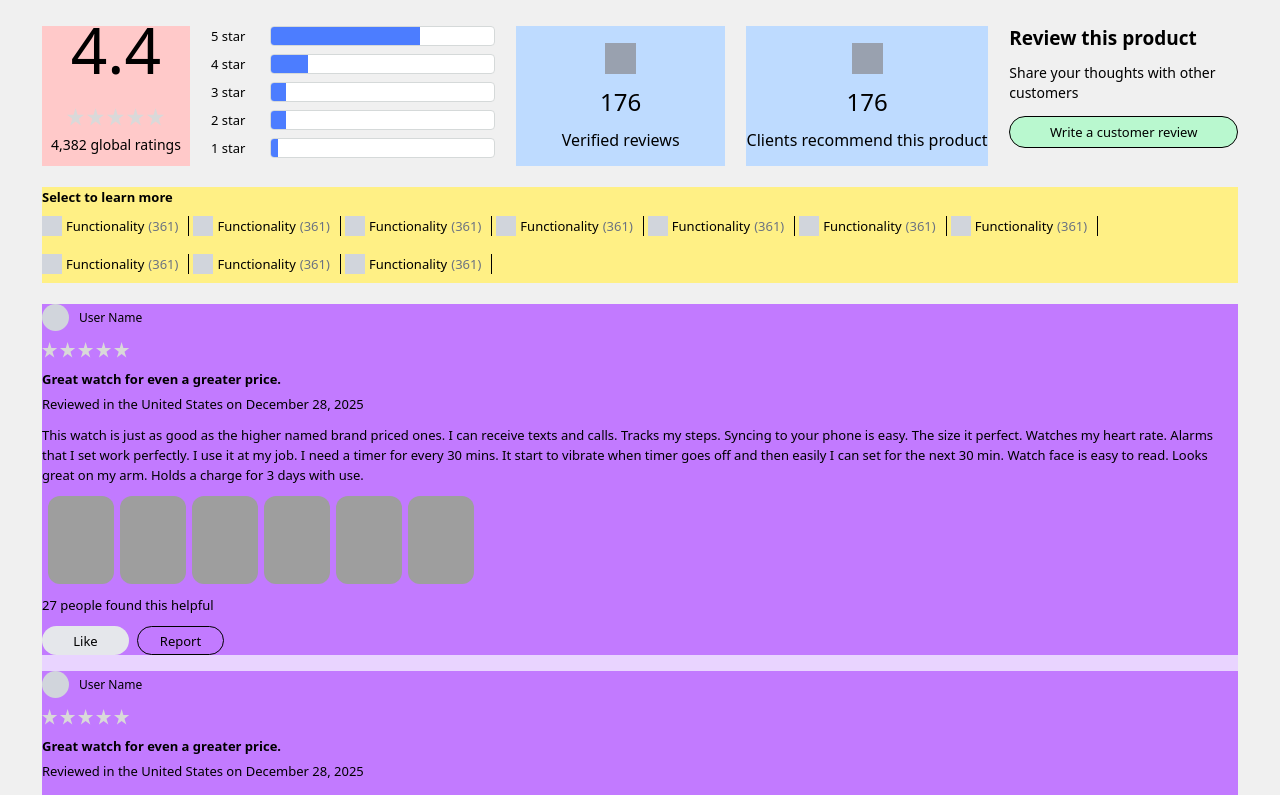
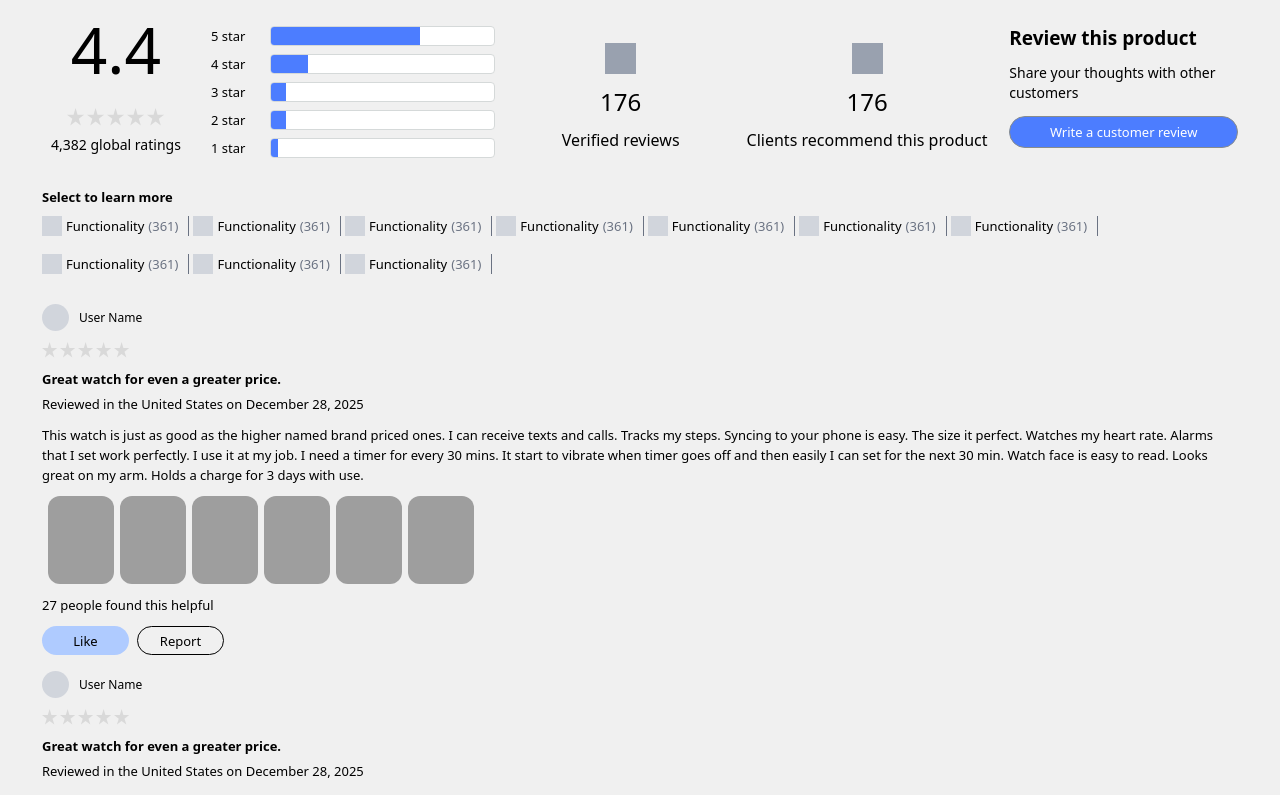
Before and after one commit to dimvxs/amazon_clone, a Next.js app in the folder frontend/: page /product in a window 1280 px wide. Shown: the part 2245-3040 px from the top of the page. Built offline with nearby package versions, Linux system fonts and the light colour scheme; grey boxes are pictures that could not be loaded.

Commit message:
update review section colors

```diff
--- a/frontend/app/globals.css
+++ b/frontend/app/globals.css
@@ -27,7 +27,7 @@
   --color-10: #d5d9d9;
   --color-11: #888c8c;
   --color-12: #4C7DFF;
-
+  --color-13: #AFCBFF;
 
   --color-page-default: #F0F0F0;
 }
@@ -52,6 +52,7 @@
   --color-surface-card: var(--surface-0);
 
   --color-surface-accent: var(--color-12);
+  --color-surface-accent-muted: var(--color-13);
 
   /* icon */
   --color-icon-surface-light: var(--color-1);
--- a/frontend/components/ReviewFilters.tsx
+++ b/frontend/components/ReviewFilters.tsx
@@ -5,17 +5,17 @@ export default function ReviewFilters() {
   }));
 
   return (
-    <div className="w-full bg-yellow-200 flex flex-col">
+    <div className="w-full flex flex-col">
       <p className="font-bold text-body">Select to learn more</p>
       <div className="flex flex-wrap">
         {filters.map((filter, idx) => (
           <div
             key={idx}
-            className="flex items-center border-r border-black h-[20px] my-[9px] mr-[4px] gap-[4px] pr-[10px]"
+            className="flex items-center border-r border-gray-500 h-[20px] my-[9px] mr-[4px] gap-[4px] pr-[10px]"
           >
             <div className="w-[20px] h-[20px] bg-gray-300"></div>
-            <span className=" text-body">{filter.label}</span>
-            <span className=" text-body text-gray-500">({filter.count})</span>
+            <span className="text-body">{filter.label}</span>
+            <span className="text-body text-gray-500">({filter.count})</span>
           </div>
         ))}
       </div>
--- a/frontend/components/ReviewSection.tsx
+++ b/frontend/components/ReviewSection.tsx
@@ -23,18 +23,15 @@ export default function ReviewSection({ reviews }: ReviewSectionProps) {
   return (
     <section className="text-default flex flex-col gap-[21px]">
       <h2 className="text-title-md">Customer reviews</h2>
-      <div className="w-full flex flex-col layout-product-sm:flex-row items-stretch  justify-between gap-[21px] ">
+      <div className="w-full flex flex-col layout-product-sm:flex-row items-stretch justify-between gap-[21px] ">
         <ReviewsRating />
-
         <RatingBars/>
-
         <ReviewStatCard value={176} label="Verified reviews" />
         <ReviewStatCard
           value={176}
           label="Clients recommend this product"
           width="w-[300px]"
         />
-
         <WriteReviewCTA />
       </div>
       <ReviewFilters />
--- a/frontend/components/ReviewStatCard.tsx
+++ b/frontend/components/ReviewStatCard.tsx
@@ -13,7 +13,7 @@ export default function ReviewStatCard({
 }: StatCardProps) {
   return (
     <div
-      className={`hidden layout-product-sm:flex flex-col items-center  ${width} bg-blue-200 py-[16.5px] gap-[18px]`}
+      className={`hidden layout-product-sm:flex flex-col items-center  ${width} py-[16.5px] gap-[18px]`}
     >
       {icon ?? <div className="w-[31px] h-[31px] bg-gray-400"></div>}
       <p className="text-[24px] leading-[20px] text-center">{value}</p>
--- a/frontend/components/ReviewsRating.tsx
+++ b/frontend/components/ReviewsRating.tsx
@@ -2,7 +2,7 @@ import StarsRating from "./StarsRating";
 
 export default function ReviewsRating() {
   return (
-    <div className="bg-red-200 flex flex-col layout-product-sm:w-[183px] w-full items-start layout-product-sm:items-center">
+    <div className="flex flex-col layout-product-sm:w-[183px] w-full items-start layout-product-sm:items-center">
       <div className="flex flex-col items-center w-fit">
         <h1 className="font-normal text-[64px] leading-none -mt-[8px] mb-[26px]">
           4.4
--- a/frontend/components/UserReview.tsx
+++ b/frontend/components/UserReview.tsx
@@ -17,7 +17,7 @@ export default function UserReview({
   images,
 }: UserReviewProps) {
   return (
-    <div className="w-full bg-purple-400 flex flex-col text-default">
+    <div className="w-full flex flex-col text-default">
       <div className="flex flex-col gap-[11px]">
         <div className="flex items-center gap-[10px]">
           <div className="w-[27px] h-[27px] rounded-full bg-gray-300"></div>
@@ -51,7 +51,7 @@ export default function UserReview({
           {helpfulCount} people found this helpful
         </p>
         <div className="flex gap-2">
-          <button className="btn-pill bg-gray-200">Like</button>
+          <button className="btn-pill bg-surface-accent-muted ">Like</button>
           <button className="btn-pill bg-transparent border">Report</button>
         </div>
       </div>
--- a/frontend/components/UserReviews.tsx
+++ b/frontend/components/UserReviews.tsx
@@ -15,9 +15,7 @@ interface UserReviewsProps {
   reviews: Review[];
 }
 
-export default function UserReviews({
-  reviews,
-}: UserReviewsProps) {
+export default function UserReviews({ reviews }: UserReviewsProps) {
   const [visibleCount, setVisibleCount] = useState(3);
 
   const handleLoadMore = () => {
@@ -25,7 +23,7 @@ export default function UserReviews({
   };
 
   return (
-    <div className="w-full bg-purple-200 flex flex-col gap-[16px]">
+    <div className="w-full flex flex-col gap-[16px]">
       {reviews.slice(0, visibleCount).map((review) => (
         <UserReview key={review.id} {...review} />
       ))}
@@ -33,7 +31,7 @@ export default function UserReviews({
       {visibleCount < reviews.length && (
         <button
           onClick={handleLoadMore}
-          className="font-medium text-meta bg-gray-200 w-fit mx-auto h-[29px] rounded-[25px] flex items-center justify-center px-[20px] "
+          className="font-medium text-meta bg-transparent border w-fit mx-auto h-[29px] rounded-[25px] flex items-center px-[20px] mt-[10px]"
         >
           See more reviews
         </button>
--- a/frontend/components/WriteReviewCTA.tsx
+++ b/frontend/components/WriteReviewCTA.tsx
@@ -7,7 +7,7 @@ export default function WriteReviewCTA() {
       <p className="text-[14px] leading-[20px] align-middle">
         Share your thoughts with other customers
       </p>
-      <button className="bg-green-200 h-[32px] rounded-[100px] border text-[13px] leading-[20px] text-center flex items-center justify-center">
+      <button className="bg-surface-accent border-interactive h-[32px] rounded-[100px] text-body text-white">
         Write a customer review
       </button>
     </div>
```
